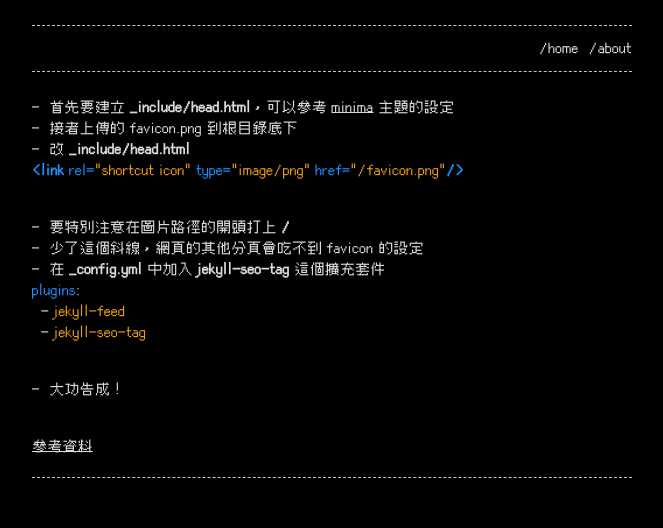
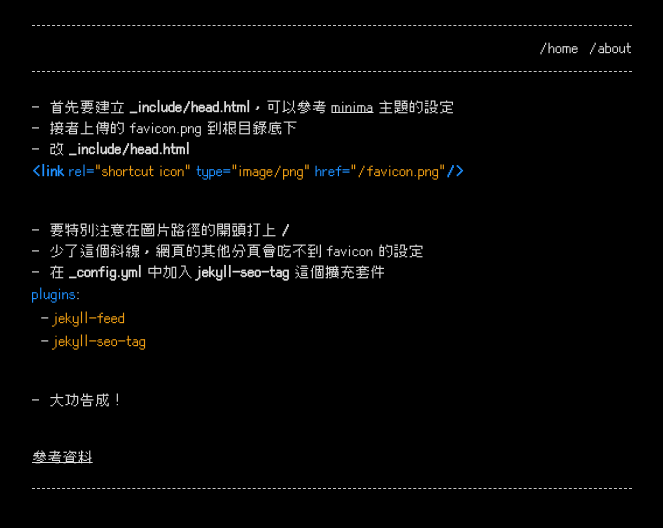
Before and after one commit to morningdip/home, a Jekyll site: the page built from _posts/2024-01-05-favicon.md, in a window 1280 px wide. Shown: the top 528 px of the page, without its empty margins (308-971 px from the left). Built offline with Jekyll 4.4.1, drawn with Linux system fonts in a browser that asks for light colours.

Commit message:
Update base.scss

```diff
--- a/_sass/base.scss
+++ b/_sass/base.scss
@@ -77,7 +77,7 @@ textarea { vertical-align: top; }
  */
 .lineno { color: var(--code-color-1); margin-right: 15px; }
 figure.highlight { margin: 5px 0; }
-pre, code { background-color: var(--background-color);  margin: 0 auto;  padding: 0;  font-family: $base-font-family;  font-size: $base-font-size;  color: var(--text-color);  text-align: left;  line-height: $base-line-height !important; }
+pre, code { background-color: var(--background-color);  border: none;  padding: 0;  margin: 0;  overflow:auto;  font-size: $base-font-size;  color: var(--text-color);  line-height: 1.7 !important;  font-family: $base-font-family !important; }
 .highlight .hll { background-color: var(--code-color-2); }
 .highlight .c { color: var(--code-color-1); font-style: italic } /* Comment */
 .highlight .err { color: var(--code-color-3); background-color: var(--code-color-4); } /* Error */
```
